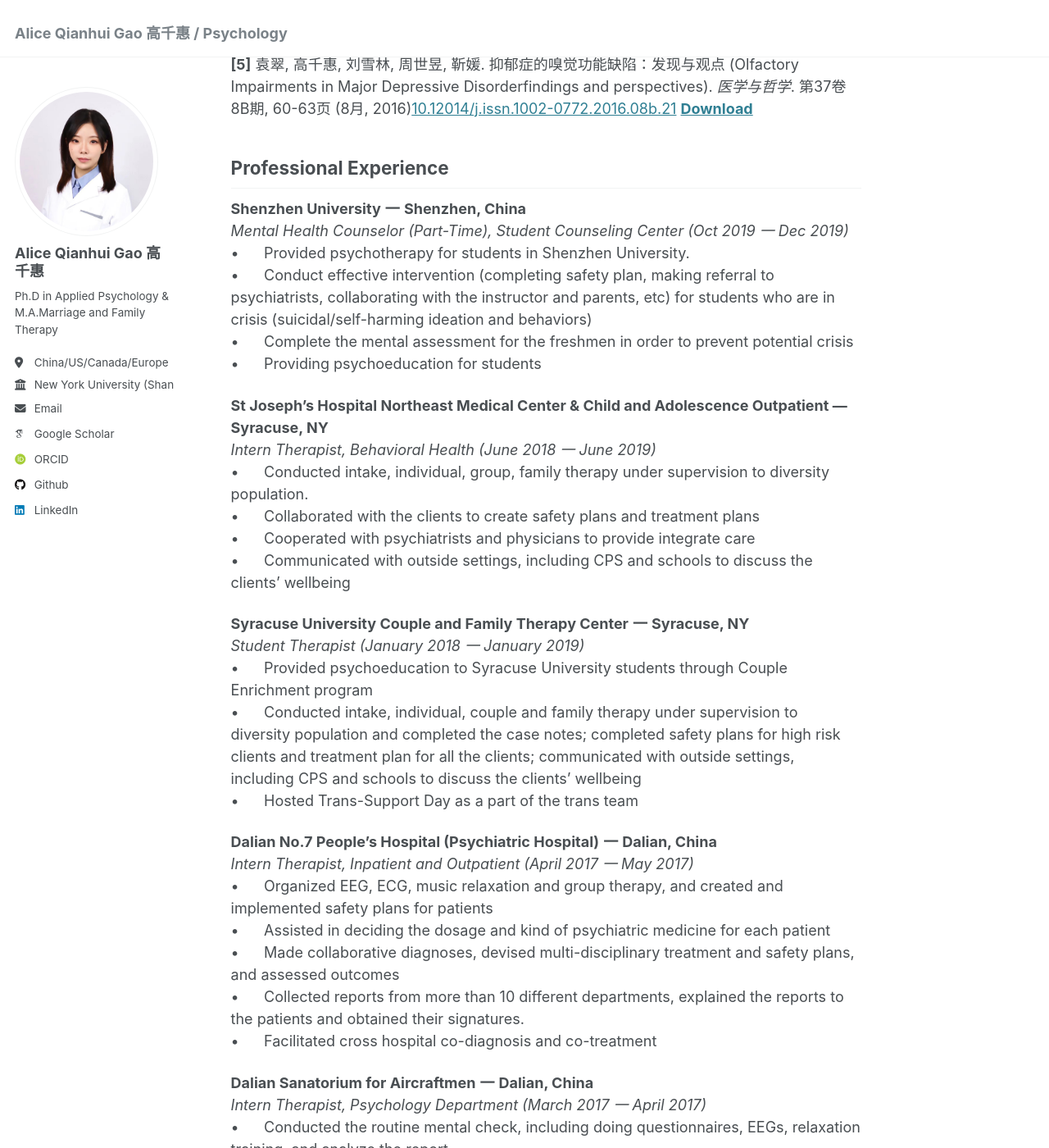
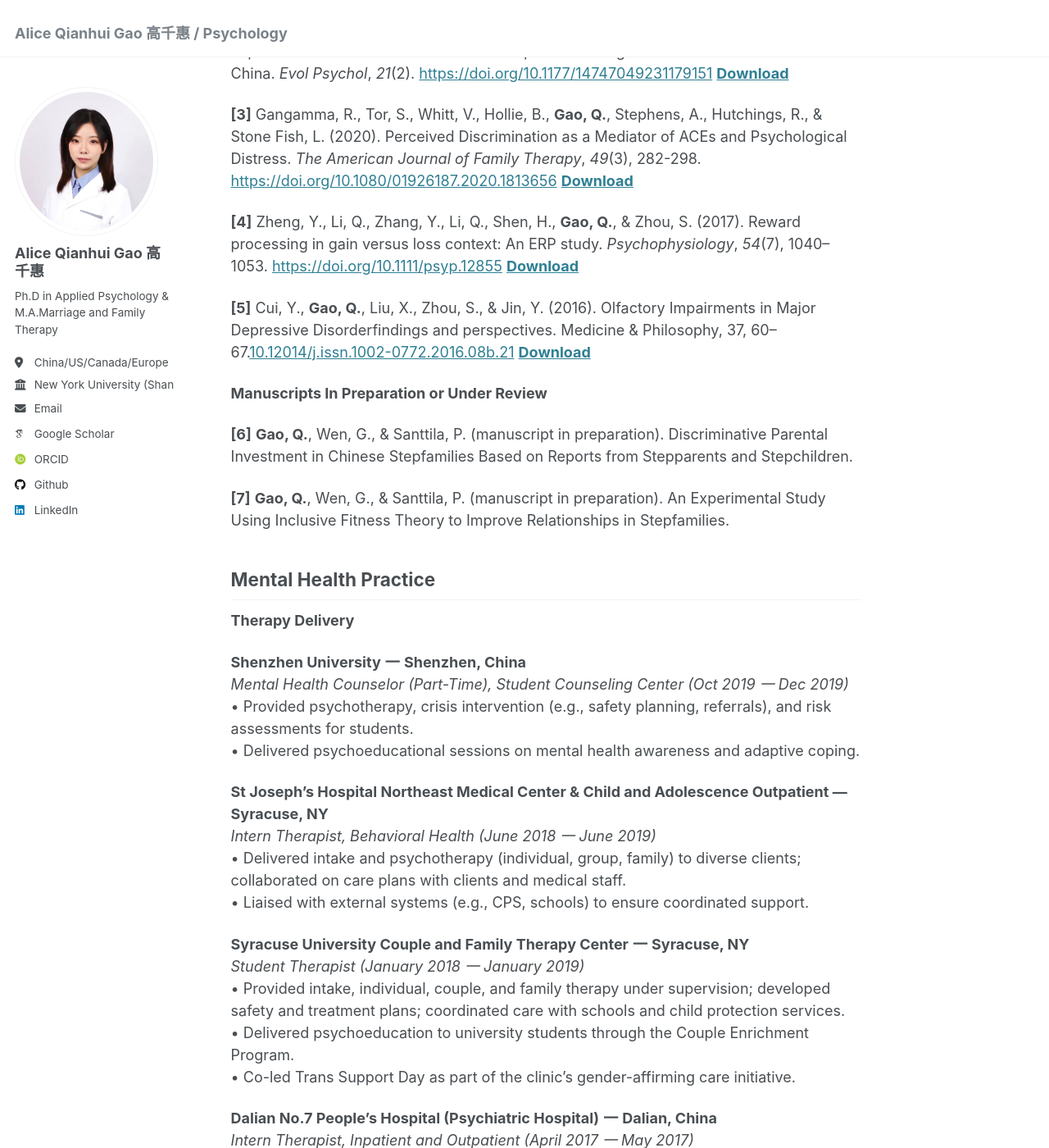
Before and after one commit to alicepsychology/alicepsychology.com, a Jekyll site: the page built from _pages/about.md, in a window 1280 px wide and 1400 px high, scrolled down 1673 px. Shown: the whole window at 82% size. Built offline with Jekyll 4.4.1, drawn with Linux system fonts in a browser that asks for light colours; some web fonts are replaced; some of the changed text lies outside the part shown.

Commit message:
Update about.md

```diff
--- a/_pages/about.md
+++ b/_pages/about.md
@@ -9,21 +9,23 @@ redirect_from:
 
 
 
-I aim to achieve equal access to high-quality mental health support for everyone.
+I am dedicated to advancing accessible, evidence-based mental health support through interdisciplinary research and innovative technologies.
 
-I hold a joint Ph.D. from the East China Normal University and NYU Shanghai Joint Program, where I conducted empirical research on psychological interventions under the guidance of Professor Pekka Santtila. My work focuses on developing online self-help tools grounded in evolutionary psychology, with the goal of seamlessly integrating them into daily life to support diverse populations and maximize their impact.
+I earned my Ph.D. in Applied Psychology from the joint program between East China Normal University and NYU Shanghai, under the supervision of Professor Pekka Santtila. My research focuses on developing and evaluating psychological interventions—particularly online self-help tools grounded in evolutionary theory—with the goal of supporting diverse populations in real-world settings.
 
-My foundation in this field was built during my Master’s degree in Marriage and Family Therapy at Syracuse University, where I provided over 500 hours of face-to-face counseling to community members and honed my clinical skills through 170 hours of professional supervision. These hands-on experiences have equipped me with practical insights that deeply inform my current research.
+Trained as a marriage and family therapist at Syracuse University, I have provided over 500 hours of face-to-face counseling and received 170 hours of clinical supervision. These clinical experiences continue to inform my work on designing scalable, practical, and theory-driven mental health solutions.
 
-Today, I am dedicated to enhancing the accessibility and effectiveness of mental health services through innovative approaches and technologies, particularly artificial intelligence.<br />
+Currently, I am expanding my research to explore the potential of generative AI in enhancing the personalization and delivery of psychological interventions.<br />
 
-**Research Interest:** Digital Therapy, Evolutionary Psychology, Human Sexuality<br />
+**Research Interests:** <br />1. Integrating generative AI technologies into the design, personalization, and delivery of psychological interventions, with the goal of enhancing accessibility, engagement, and scalability.<br />
+2. Developing and evaluating theory-based interventions to improve mental health through cognitive and behavioral change, drawing on frameworks such as evolutionary psychology.
+<br />
 
 **Email:** alicegao1994@gmail.com <br />
 
-**Resume:** [Click to Download](../files/Resume - Qianhui Gao.pdf)
+**CV 2025:** [Click to Download](..files/CV_QianhuiGao2025.pdf)
 
-**Back Ground**<br />
+**Education**<br />
 ---
 **East China Normal University-NYU Shanghai – Shanghai, China**<br />
 PhD, Applied Psychology (Sep 2020 - Dec 2024) <br />
@@ -42,48 +44,75 @@ Bachelor of Science, Applied Psychology (Sep 2013 - July 2017) <br />
 
 **Publications**
 ---
-**[1]** Gao, Q., Antfolk, J., & Santtila, P. (2023). An experimental study using a sexual strategies explanation to reduce homophobia toward gay men among lay people and healthcare professionals in China. _Frontiers in Psychology_, _14_. [https://doi.org/10.3389/fpsyg.2023.1143584](https://doi.org/10.3389/fpsyg.2023.1143584) [**Download**](../files/[1] Gao-2023-An experimental study using a sexual strategies explanation to reduce homophobia toward gay men among lay people and healthcare professionals in China.pdf)<br />
-**[2]** Gao, Q., Antfolk, J., & Santtila, P. (2023). An Experiment Using a Sexual Strategies Explanation to Alleviate Internalized Homophobia Among Men Who Have Sex With Men in China. _Evol Psychol_, _21_(2). [https://doi.org/10.1177/14747049231179151](https://doi.org/10.1177/14747049231179151) [**Download**](../files/[2] Gao-2023-An Experiment Using a Sexual Strategies Explanation to Alleviate Internalized Homophobia Among Men Who Have Sex With Men in China.pdf)<br />
-**[3]** Gangamma, R., Tor, S., Whitt, V., Hollie, B., Gao, Q., Stephens, A., Hutchings, R., & Stone Fish, L. (2020). Perceived Discrimination as a Mediator of ACEs and Psychological Distress. _The American Journal of Family Therapy_, _49_(3), 282-298. [https://doi.org/10.1080/01926187.2020.1813656](https://doi.org/10.1080/01926187.2020.1813656) [**Download**](../files/[3] Perceived Discrimination as a Mediator of ACEs and Psychological Distress.pdf) <br />
-**[4]** Zheng, Y., Li, Q., Zhang, Y., Li, Q., Shen, H., Gao, Q., & Zhou, S. (2017). Reward processing in gain versus loss context: An ERP study. _Psychophysiology_, _54_(7), 1040–1053. [https://doi.org/10.1111/psyp.12855](https://doi.org/10.1111/psyp.12855) [**Download**](../files/[4] Zheng-2017-Reward-processing-in-gain-versus-lo.pdf) <br />
-**[5]** 袁翠, 高千惠, 刘雪林, 周世昱, 靳媛. 抑郁症的嗅觉功能缺陷：发现与观点 (Olfactory Impairments in Major Depressive Disorderfindings and perspectives). _医学与哲学_. 第37卷8B期, 60-63页 (8月, 2016)[10.12014/j.issn.1002-0772.2016.08b.21](10.12014/j.issn.1002-0772.2016.08b.21) [**Download**](../files/[5] 抑郁症的嗅觉功能缺陷_发现与观点.pdf) <br />
 
-**Professional Experience**
+**Manuscripts Published**
+
+**[1]** **Gao, Q.**, Antfolk, J., & Santtila, P. (2023). An experimental study using a sexual strategies explanation to reduce homophobia toward gay men among lay people and healthcare professionals in China. _Frontiers in Psychology_, _14_. [https://doi.org/10.3389/fpsyg.2023.1143584](https://doi.org/10.3389/fpsyg.2023.1143584) [**Download**](../files/[1] Gao-2023-An experimental study using a sexual strategies explanation to reduce homophobia toward gay men among lay people and healthcare professionals in China.pdf)<br />
+
+**[2]** **Gao, Q.**, Antfolk, J., & Santtila, P. (2023). An Experiment Using a Sexual Strategies Explanation to Alleviate Internalized Homophobia Among Men Who Have Sex With Men in China. _Evol Psychol_, _21_(2). [https://doi.org/10.1177/14747049231179151](https://doi.org/10.1177/14747049231179151) [**Download**](../files/[2] Gao-2023-An Experiment Using a Sexual Strategies Explanation to Alleviate Internalized Homophobia Among Men Who Have Sex With Men in China.pdf)<br />
+
+**[3]** Gangamma, R., Tor, S., Whitt, V., Hollie, B., **Gao, Q.**, Stephens, A., Hutchings, R., & Stone Fish, L. (2020). Perceived Discrimination as a Mediator of ACEs and Psychological Distress. _The American Journal of Family Therapy_, _49_(3), 282-298. [https://doi.org/10.1080/01926187.2020.1813656](https://doi.org/10.1080/01926187.2020.1813656) [**Download**](../files/[3] Perceived Discrimination as a Mediator of ACEs and Psychological Distress.pdf) <br />
+
+**[4]** Zheng, Y., Li, Q., Zhang, Y., Li, Q., Shen, H., **Gao, Q.**, & Zhou, S. (2017). Reward processing in gain versus loss context: An ERP study. _Psychophysiology_, _54_(7), 1040–1053. [https://doi.org/10.1111/psyp.12855](https://doi.org/10.1111/psyp.12855) [**Download**](../files/[4] Zheng-2017-Reward-processing-in-gain-versus-lo.pdf) <br />
+
+**[5]** Cui, Y., **Gao, Q.**, Liu, X., Zhou, S., & Jin, Y. (2016). Olfactory Impairments in Major Depressive Disorderfindings and perspectives. Medicine & Philosophy, 37, 60–67.[10.12014/j.issn.1002-0772.2016.08b.21](10.12014/j.issn.1002-0772.2016.08b.21) [**Download**](../files/[5] 抑郁症的嗅觉功能缺陷_发现与观点.pdf) <br />
+
+**Manuscripts In Preparation or Under Review**
+
+**[6]** **Gao, Q.**, Wen, G., & Santtila, P. (manuscript in preparation). Discriminative Parental Investment in Chinese Stepfamilies Based on Reports from Stepparents and Stepchildren.<br />
+
+**[7]** **Gao, Q.**, Wen, G., & Santtila, P. (manuscript in preparation). An Experimental Study Using Inclusive Fitness Theory to Improve Relationships in Stepfamilies.<br />
+
+**Mental Health Practice**
 ---
+
+**Therapy Delivery**
+
 **Shenzhen University** **一** **Shenzhen, China**<br />
 _Mental Health Counselor (Part-Time), Student Counseling Center (Oct 2019 一 Dec 2019)_<br />
-•      Provided psychotherapy for students in Shenzhen University.<br />
-•      Conduct effective intervention (completing safety plan, making referral to psychiatrists, collaborating with the instructor and parents, etc) for students who are in crisis (suicidal/self-harming ideation and behaviors)<br />
-•      Complete the mental assessment for the freshmen in order to prevent potential crisis<br />
-•      Providing psychoeducation for students<br />
+•  Provided psychotherapy, crisis intervention (e.g., safety planning, referrals), and risk assessments for students. <br />
+•  Delivered psychoeducational sessions on mental health awareness and adaptive coping. <br />
 
 **St Joseph’s Hospital Northeast Medical Center & Child and Adolescence Outpatient — Syracuse, NY**<br />
 _Intern Therapist, Behavioral Health (June 2018 一 June 2019)_<br />
-•      Conducted intake, individual, group, family therapy under supervision to diversity population.<br />
-•      Collaborated with the clients to create safety plans and treatment plans<br />
-•      Cooperated with psychiatrists and physicians to provide integrate care<br />
-•      Communicated with outside settings, including CPS and schools to discuss the clients' wellbeing<br />
+•  Delivered intake and psychotherapy (individual, group, family) to diverse clients; collaborated on care plans with clients and medical staff.<br />
+•  Liaised with external systems (e.g., CPS, schools) to ensure coordinated support.<br />
 
 **Syracuse University Couple and Family Therapy Center** **一** **Syracuse, NY**<br />
 _Student Therapist (January 2018 一 January 2019)_ <br />
-•      Provided psychoeducation to Syracuse University students through Couple Enrichment program<br />
-•      Conducted intake, individual, couple and family therapy under supervision to diversity population and completed the case notes; completed safety plans for high risk clients and treatment plan for all the clients; communicated with outside settings, including CPS and schools to discuss the clients' wellbeing<br />
-•      Hosted Trans-Support Day as a part of the trans team<br />
+•  Provided intake, individual, couple, and family therapy under supervision; developed safety and treatment plans; coordinated care with schools and child protection services.<br />
+•  Delivered psychoeducation to university students through the Couple Enrichment Program.<br />
+•  Co-led Trans Support Day as part of the clinic’s gender-affirming care initiative.<br />
 
 **Dalian No.7 People’s Hospital (Psychiatric Hospital)** **一** **Dalian, China**<br />
 _Intern Therapist, Inpatient and Outpatient (April 2017 一 May 2017)_<br />
-•      Organized EEG, ECG, music relaxation and group therapy, and created and implemented safety plans for patients<br />
-•      Assisted in deciding the dosage and kind of psychiatric medicine for each patient<br />
-•      Made collaborative diagnoses, devised multi-disciplinary treatment and safety plans, and assessed outcomes<br />
-•      Collected reports from more than 10 different departments, explained the reports to the patients and obtained their signatures.<br />
-•      Facilitated cross hospital co-diagnosis and co-treatment<br />
+•  Assisted in organizing group therapy, EEG/ECG monitoring, and relaxation sessions under clinical supervision.<br />
+•  Supported psychiatrists in medication planning, safety documentation, and multidisciplinary case discussions.<br />
+•  Facilitated communication across departments and supported cross-hospital collaboration for co-diagnosis and joint care.<br />
 
 **Dalian Sanatorium for Aircraftmen** **一** **Dalian, China**<br />
 _Intern Therapist, Psychology Department (March 2017 一 April 2017)_<br />
-•      Conducted the routine mental check, including doing questionnaires, EEGs, relaxation training, and analyze the report<br />
-•      Provided mental recovery services, including doing sand-tray, rational emotive therapy, relaxation therapy and group therapy<br />
+•  Trained in administering psychological assessments and using tools such as EEG, relaxation systems, and standardized questionnaires.<br />
+•  Practiced therapeutic methods including sandplay and relaxation techniques under supervision.<br />
 
 **Volunteer Experience** **一** **Dalian, China**<br />
 _Volunteer Tutor For Children with Autism (April 2014)_<br />
-•      Provided mentorship and tutoring services (Mathematics and Chinese)<br />
-•      Played basic games with the children to help build their social skills<br />
+•  Provided one-on-one tutoring in mathematics and Chinese to children with autism.<br />
+•  Facilitated play-based activities to support the development of social and communication skills.<br />
+
+**Training Delivery Based on Counseling Expertise**<br />
+Topic: Interacting with the Participants (Sep 2022)<br />
+_Sex Research Shanghai Lab (Sep 2022)_<br />
+
+Topic: Recognizing and Responding to Mental Health Issues Among University Students<br />
+_Shenzhen University (Oct 2019)_<br />
+
+**Academic Service**<br />
+---
+Ad hoc reviewer<br />
+_Journal of Homosexuality(Aug 2023)_<br />
+
+**Professional Memberships**<br />
+---
+Association of American Marriage and Family Therapy (AAMFT)<br />
+American Psychological Association (APA)<br />
```
